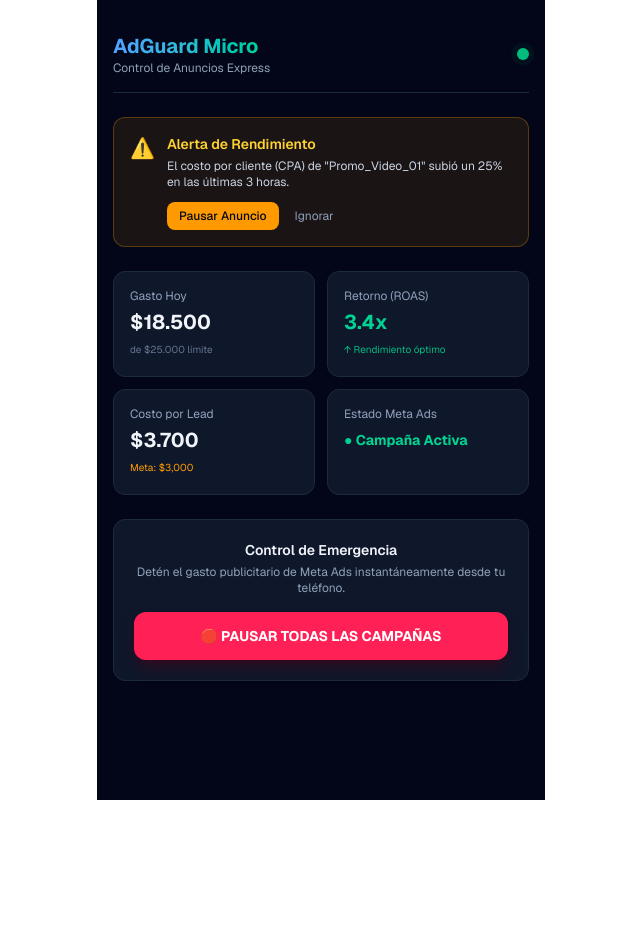
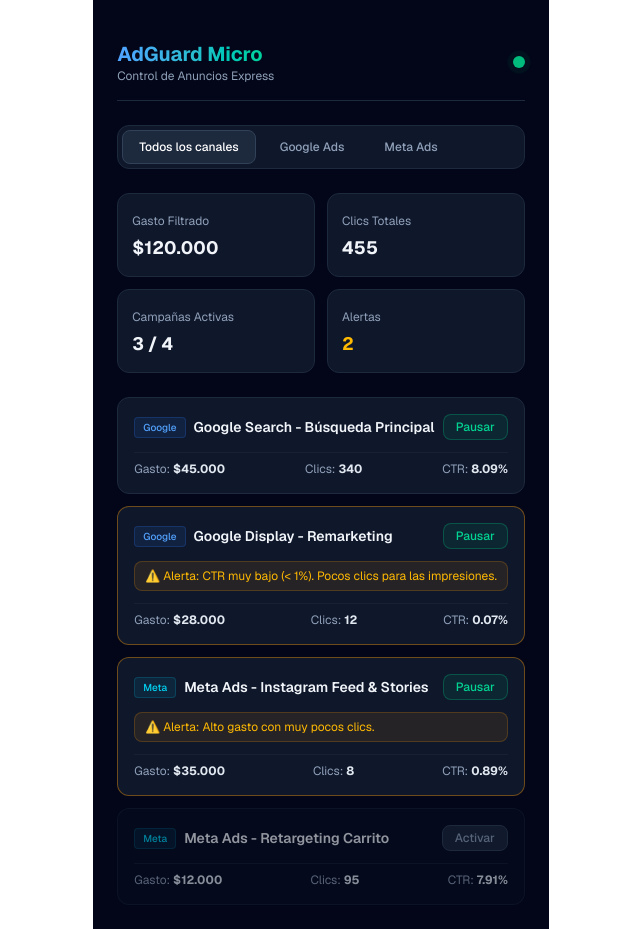
Before and after one commit to saimeloner-design/ad-guard-microapp, a Next.js app: page / in a window 1280 px wide. Shown: the whole page, without its empty margins (319-959 px from the left). Before the commit the page ends 800 px from the top, so only its background shows below. Built offline with nearby package versions, Linux system fonts and the light colour scheme.

Commit message:
Agregadas pestañas, selección individual y alertas

```diff
--- a/app/page.js
+++ b/app/page.js
@@ -1,18 +1,73 @@
 'use client';
+
 import React, { useState } from 'react';
 
 export default function Home() {
-  const [campaignActive, setCampaignActive] = useState(true);
-  const [dailyBudget, setDailyBudget] = useState(25000);
-  const [alertDismissed, setAlertDismissed] = useState(false);
+  const [activePlatform, setActivePlatform] = useState('all');
+  const [campaigns, setCampaigns] = useState([
+    {
+      id: '1',
+      name: 'Google Search - Búsqueda Principal',
+      platform: 'google',
+      status: 'active',
+      spent: 45000,
+      clicks: 340,
+      ctr: 8.09,
+      alert: null,
+    },
+    {
+      id: '2',
+      name: 'Google Display - Remarketing',
+      platform: 'google',
+      status: 'active',
+      spent: 28000,
+      clicks: 12,
+      ctr: 0.07,
+      alert: 'low_ctr',
+    },
+    {
+      id: '3',
+      name: 'Meta Ads - Instagram Feed & Stories',
+      platform: 'meta',
+      status: 'active',
+      spent: 35000,
+      clicks: 8,
+      ctr: 0.89,
+      alert: 'high_cost_low_clicks',
+    },
+    {
+      id: '4',
+      name: 'Meta Ads - Retargeting Carrito',
+      platform: 'meta',
+      status: 'paused',
+      spent: 12000,
+      clicks: 95,
+      ctr: 7.91,
+      alert: null,
+    }
+  ]);
 
-  const spentToday = 18500;
-  const cpl = 3700;
-  const roas = 3.4;
+  const toggleCampaignStatus = (id) => {
+    setCampaigns(prev => prev.map(c => {
+      if (c.id === id) {
+        return { ...c, status: c.status === 'active' ? 'paused' : 'active' };
+      }
+      return c;
+    }));
+  };
+
+  const filteredCampaigns = activePlatform === 'all'
+    ? campaigns
+    : campaigns.filter(c => c.platform === activePlatform);
+
+  const totalSpent = filteredCampaigns.reduce((acc, c) => acc + c.spent, 0);
+  const totalClicks = filteredCampaigns.reduce((acc, c) => acc + c.clicks, 0);
+  const activeCount = filteredCampaigns.filter(c => c.status === 'active').length;
+  const alertCount = filteredCampaigns.filter(c => c.alert && c.status === 'active').length;
 
   return (
-    <main className="min-h-screen bg-slate-950 text-slate-100 p-4 font-sans max-w-md mx-auto">
-      {/* Header */}
+    <main className="min-h-screen bg-slate-950 text-slate-100 p-4 md:p-6 font-sans max-w-2xl mx-auto">
+      {/* Encabezado */}
       <header className="flex justify-between items-center py-4 border-b border-slate-800 mb-6">
         <div>
           <h1 className="text-xl font-bold bg-gradient-to-r from-blue-400 to-emerald-400 bg-clip-text text-transparent">
@@ -26,83 +81,119 @@
         </span>
       </header>
 
-      {/* Alerta Inteligente */}
-      {!alertDismissed && (
-        <div className="bg-amber-500/10 border border-amber-500/30 rounded-xl p-4 mb-6 relative">
-          <div className="flex items-start gap-3">
-            <span className="text-amber-400 text-xl">⚠️</span>
-            <div>
-              <h3 className="font-semibold text-amber-300 text-sm">Alerta de Rendimiento</h3>
-              <p className="text-xs text-slate-300 mt-1">
-                El costo por cliente (CPA) de &quot;Promo_Video_01&quot; subió un 25% en las últimas 3 horas.
-              </p>
-              <div className="mt-3 flex gap-2">
+      {/* Pestañas por Plataforma (Google / Meta) */}
+      <div className="flex gap-2 p-1 bg-slate-900 rounded-xl border border-slate-800 mb-6 overflow-x-auto">
         <button
-                  onClick={() => setCampaignActive(false)}
-                  className="bg-amber-500 hover:bg-amber-600 text-slate-950 font-medium text-xs px-3 py-1.5 rounded-lg transition"
+          onClick={() => setActivePlatform('all')}
+          className={`px-4 py-2 rounded-lg text-xs font-medium transition-all ${
+            activePlatform === 'all'
+              ? 'bg-slate-800 text-white border border-slate-700'
+              : 'text-slate-400 hover:text-slate-200'
+          }`}
         >
-                  Pausar Anuncio
+          Todos los canales
         </button>
         <button
-                  onClick={() => setAlertDismissed(true)}
-                  className="text-xs text-slate-400 hover:text-slate-200 px-2 py-1.5"
+          onClick={() => setActivePlatform('google')}
+          className={`px-4 py-2 rounded-lg text-xs font-medium transition-all ${
+            activePlatform === 'google'
+              ? 'bg-blue-600/20 text-blue-400 border border-blue-500/30'
+              : 'text-slate-400 hover:text-slate-200'
+          }`}
         >
-                  Ignorar
+          Google Ads
         </button>
+        <button
+          onClick={() => setActivePlatform('meta')}
+          className={`px-4 py-2 rounded-lg text-xs font-medium transition-all ${
+            activePlatform === 'meta'
+              ? 'bg-cyan-600/20 text-cyan-400 border border-cyan-500/30'
+              : 'text-slate-400 hover:text-slate-200'
+          }`}
+        >
+          Meta Ads
+        </button>
+      </div>
+
+      {/* Resumen de Métricas */}
+      <div className="grid grid-cols-2 gap-3 mb-6">
+        <div className="bg-slate-900 border border-slate-800 rounded-xl p-3.5">
+          <span className="text-xs text-slate-400">Gasto Filtrado</span>
+          <div className="text-lg font-bold text-slate-100 mt-0.5">${totalSpent.toLocaleString('es-CL')}</div>
+        </div>
+        <div className="bg-slate-900 border border-slate-800 rounded-xl p-3.5">
+          <span className="text-xs text-slate-400">Clics Totales</span>
+          <div className="text-lg font-bold text-slate-100 mt-0.5">{totalClicks}</div>
+        </div>
+        <div className="bg-slate-900 border border-slate-800 rounded-xl p-3.5">
+          <span className="text-xs text-slate-400">Campañas Activas</span>
+          <div className="text-lg font-bold text-slate-100 mt-0.5">{activeCount} / {filteredCampaigns.length}</div>
+        </div>
+        <div className="bg-slate-900 border border-slate-800 rounded-xl p-3.5">
+          <span className="text-xs text-slate-400">Alertas</span>
+          <div className={`text-lg font-bold mt-0.5 ${alertCount > 0 ? 'text-amber-400' : 'text-slate-100'}`}>
+            {alertCount}
           </div>
         </div>
       </div>
+
+      {/* Lista de Campañas con Selección Individual */}
+      <div className="space-y-3">
+        {filteredCampaigns.map((c) => {
+          const isPaused = c.status === 'paused';
+
+          return (
+            <div
+              key={c.id}
+              className={`p-4 rounded-xl border transition-all ${
+                isPaused
+                  ? 'bg-slate-900/40 border-slate-800/60 opacity-60'
+                  : c.alert
+                  ? 'bg-slate-900 border-amber-500/40'
+                  : 'bg-slate-900 border-slate-800'
+              }`}
+            >
+              <div className="flex flex-col gap-3">
+                <div className="flex items-center justify-between">
+                  <div className="flex items-center gap-2">
+                    <span className={`text-[10px] px-2 py-0.5 rounded font-medium ${
+                      c.platform === 'google'
+                        ? 'bg-blue-500/10 text-blue-400 border border-blue-500/20'
+                        : 'bg-cyan-500/10 text-cyan-400 border border-cyan-500/20'
+                    }`}>
+                      {c.platform === 'google' ? 'Google' : 'Meta'}
+                    </span>
+                    <h3 className="text-sm font-semibold text-slate-100">{c.name}</h3>
+                  </div>
+
+                  <button
+                    onClick={() => toggleCampaignStatus(c.id)}
+                    className={`px-3 py-1 rounded-lg text-xs font-medium border transition-all ${
+                      !isPaused
+                        ? 'bg-emerald-500/10 text-emerald-400 border-emerald-500/30 hover:bg-emerald-500/20'
+                        : 'bg-slate-800 text-slate-400 border-slate-700 hover:bg-slate-700'
+                    }`}
+                  >
+                    {!isPaused ? 'Pausar' : 'Activar'}
+                  </button>
+                </div>
+
+                {/* Alerta si la campaña está fallando */}
+                {c.alert && !isPaused && (
+                  <div className="text-xs text-amber-400 bg-amber-500/10 border border-amber-500/20 px-2.5 py-1.5 rounded-lg">
+                    ⚠️ {c.alert === 'low_ctr' ? 'Alerta: CTR muy bajo (< 1%). Pocos clics para las impresiones.' : 'Alerta: Alto gasto con muy pocos clics.'}
                   </div>
                 )}
 
-      {/* Métricas Clave */}
-      <div className="grid grid-cols-2 gap-3 mb-6">
-        <div className="bg-slate-900 border border-slate-800 p-4 rounded-xl">
-          <p className="text-xs text-slate-400">Gasto Hoy</p>
-          <p className="text-xl font-bold text-slate-100 mt-1">
-            ${spentToday.toLocaleString('es-CL')}
-          </p>
-          <span className="text-[10px] text-slate-500">de ${dailyBudget.toLocaleString('es-CL')} límite</span>
-        </div>
-
-        <div className="bg-slate-900 border border-slate-800 p-4 rounded-xl">
-          <p className="text-xs text-slate-400">Retorno (ROAS)</p>
-          <p className="text-xl font-bold text-emerald-400 mt-1">{roas}x</p>
-          <span className="text-[10px] text-emerald-500">↑ Rendimiento óptimo</span>
-        </div>
-
-        <div className="bg-slate-900 border border-slate-800 p-4 rounded-xl">
-          <p className="text-xs text-slate-400">Costo por Lead</p>
-          <p className="text-xl font-bold text-slate-100 mt-1">
-            ${cpl.toLocaleString('es-CL')}
-          </p>
-          <span className="text-[10px] text-amber-500">Meta: $3,000</span>
-        </div>
-
-        <div className="bg-slate-900 border border-slate-800 p-4 rounded-xl">
-          <p className="text-xs text-slate-400">Estado Meta Ads</p>
-          <p className={`text-sm font-bold mt-2 ${campaignActive ? 'text-emerald-400' : 'text-rose-400'}`}>
-            {campaignActive ? '● Campaña Activa' : '○ Campaña Pausada'}
-          </p>
+                <div className="flex justify-between items-center text-xs border-t border-slate-800/60 pt-2 text-slate-400">
+                  <div>Gasto: <strong className="text-slate-200">${c.spent.toLocaleString('es-CL')}</strong></div>
+                  <div>Clics: <strong className="text-slate-200">{c.clicks}</strong></div>
+                  <div>CTR: <strong className="text-slate-200">{c.ctr}%</strong></div>
                 </div>
               </div>
-
-      {/* Interruptor de Emergencia (Freno de Mano) */}
-      <div className="bg-slate-900 border border-slate-800 p-5 rounded-xl text-center mb-6">
-        <h2 className="font-semibold text-sm mb-1">Control de Emergencia</h2>
-        <p className="text-xs text-slate-400 mb-4">
-          Detén el gasto publicitario de Meta Ads instantáneamente desde tu teléfono.
-        </p>
-        <button
-          onClick={() => setCampaignActive(!campaignActive)}
-          className={`w-full py-3.5 px-4 rounded-xl font-bold text-sm transition-all shadow-lg ${
-            campaignActive
-              ? 'bg-rose-500 hover:bg-rose-600 text-white shadow-rose-950/50'
-              : 'bg-emerald-500 hover:bg-emerald-600 text-slate-950 shadow-emerald-950/50'
-          }`}
-        >
-          {campaignActive ? '🛑 PAUSAR TODAS LAS CAMPAÑAS' : '▶️ REANUDAR CAMPAÑAS'}
-        </button>
+            </div>
+          );
+        })}
       </div>
     </main>
   );
```
Lines whose indentation alone changed are shown as unchanged.
